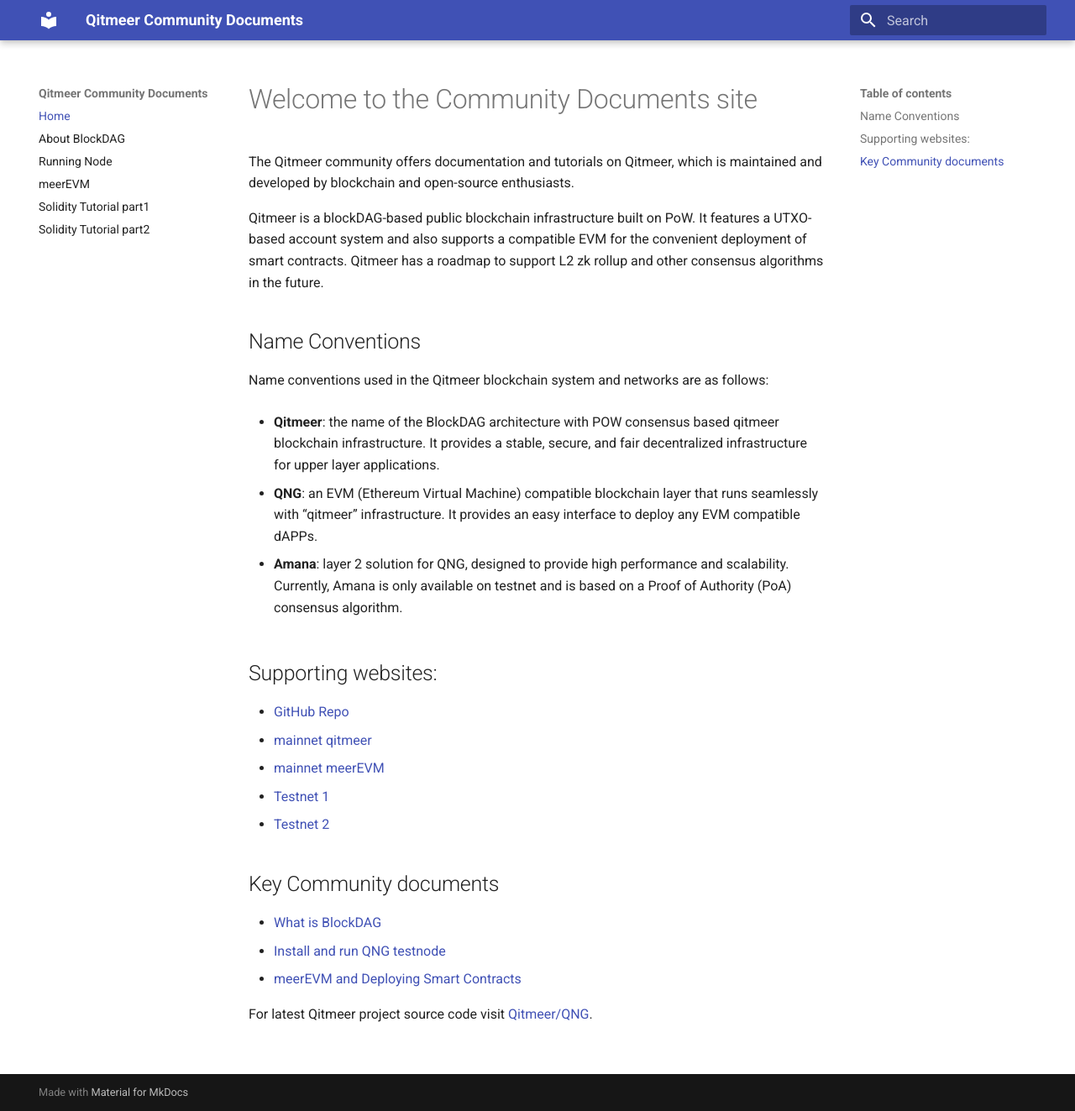
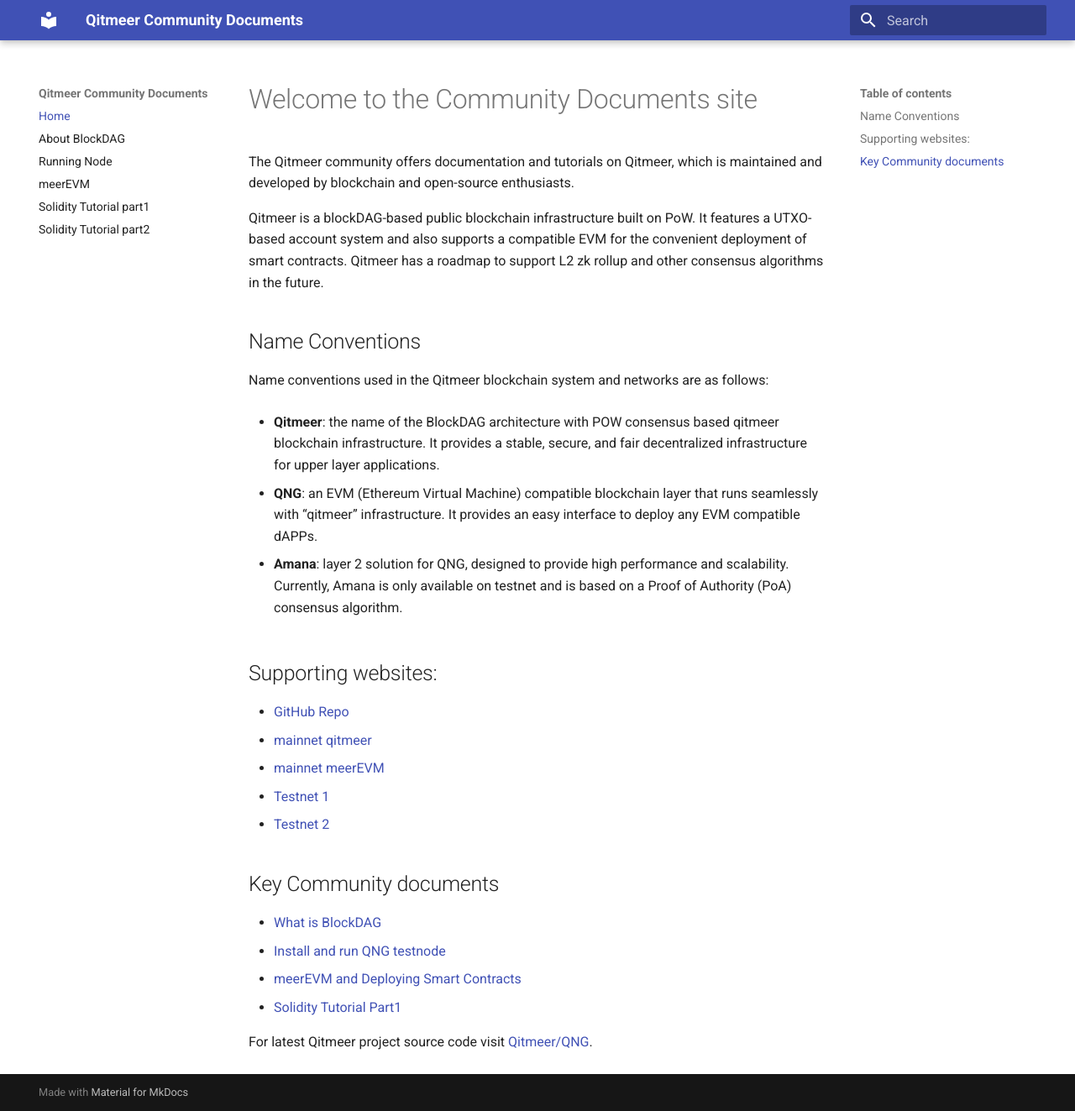
Before and after one commit to Qitmeer/community_docs, an MkDocs documentation site: the page built from docs/index.md, in a window 1280 px wide and 1323 px high. Shown: the whole window at 84% size. Built offline with MkDocs 1.6.1 and Material for MkDocs 9.7.7, drawn with Linux system fonts in a browser that asks for light colours.

Commit message:
Update index.md
adding tutorial link

```diff
--- a/docs/index.md
+++ b/docs/index.md
@@ -25,5 +25,7 @@
 * [What is BlockDAG](What_is_BlockDAG.md)
 * [Install and run QNG testnode](Installation_Running_qng_node.md)
 * [meerEVM and Deploying Smart Contracts](meerEVM_deploying_SmartContracts.md)
+* [Solidity Tutorial Part1 ](solidity_tutorial_basics_part_1.md)
+
 
 For latest Qitmeer project source code visit [Qitmeer/QNG](https://github.com/Qitmeer/qng).
```
